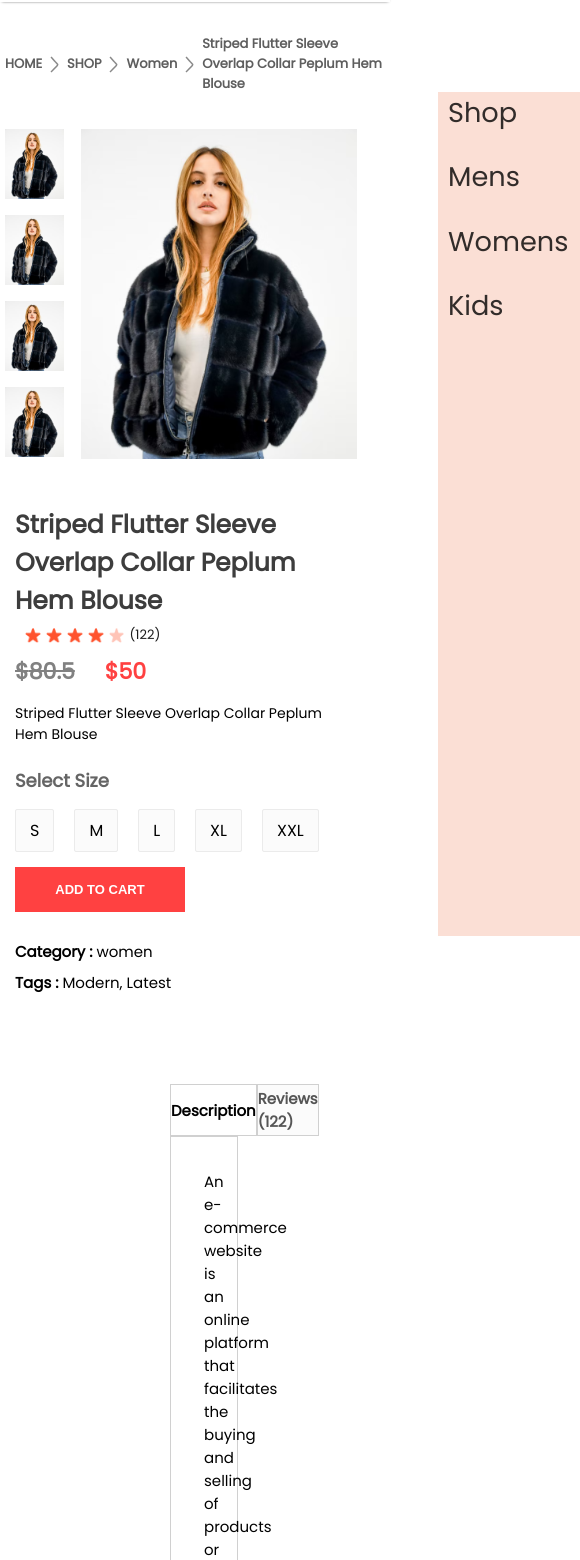
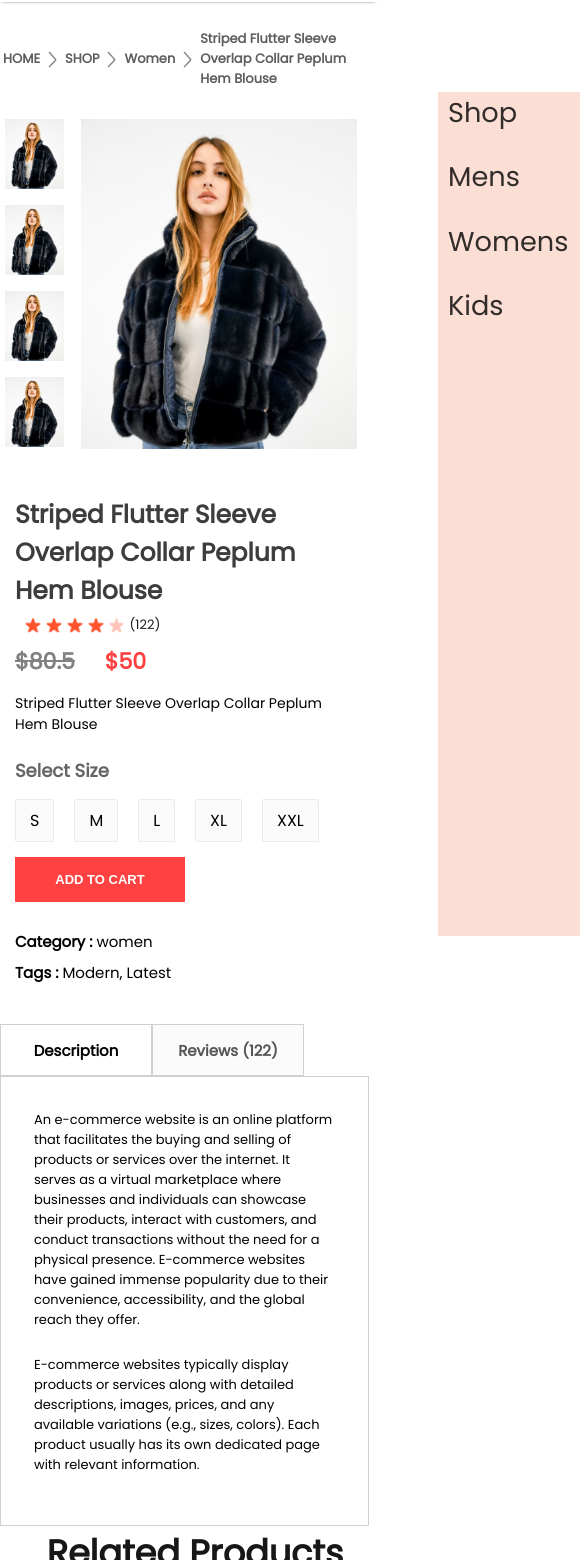
Before and after one commit to NateBalcha/E-shop, a React (Create React App) app: page /product/1 in a window 390 px wide. Shown: the part 68-1628 px from the top of the page, 580 px wide, since content can reach past the window. Built offline with nearby package versions, Linux system fonts and the light colour scheme.

Commit message:
width for navbar adjusted

```diff
--- a/src/Components/Breadcrums/Breadcrum.css
+++ b/src/Components/Breadcrums/Breadcrum.css
@@ -12,6 +12,7 @@
 @media screen and (max-width: 715px) {
   .breadcrum {
     font-size: 13px;
-    margin: 35px 5px;
+    margin: 30px 3px;
+    width: 94%;
   }
 }
--- a/src/Components/DescriptionBox/DescriptionBox.css
+++ b/src/Components/DescriptionBox/DescriptionBox.css
@@ -29,3 +29,16 @@
 .descriptionbox-description {
   font-size: 15px;
 }
+@media screen and (max-width: 715px) {
+  .descriptionbox {
+    margin: 0;
+    width: 94%;
+  }
+  .descriptionbox-description {
+    width: 82%;
+  }
+  .descriptionbox-description p {
+    width: 100%;
+    font-size: 13px;
+  }
+}
--- a/src/Components/Navbar/Navbar.css
+++ b/src/Components/Navbar/Navbar.css
@@ -111,6 +111,9 @@
   .navbar-toggler-btn {
     display: block;
   }
+  .nav {
+    width: 94%;
+  }
   .nav p {
     display: none;
   }
--- a/src/Components/ProductDisplay/ProductDisplay.css
+++ b/src/Components/ProductDisplay/ProductDisplay.css
@@ -102,7 +102,7 @@
   .productdisplay {
     display: block;
     margin: 0px 5px;
-    max-width: 100%;
+    max-width: 93%;
     height: auto;
   }
   .productdisplay-img-list img {
--- a/src/Components/RelatedProducts/RelatedProducts.css
+++ b/src/Components/RelatedProducts/RelatedProducts.css
@@ -22,3 +22,13 @@
   display: flex;
   gap: 30px;
 }
+@media screen and (max-width: 715px) {
+  .relatedproducts-item {
+    display: grid;
+    grid-template-columns: repeat(2, 1fr);
+    gap: 20px;
+  }
+  .relatedproducts {
+    height: 900px;
+  }
+}
```
